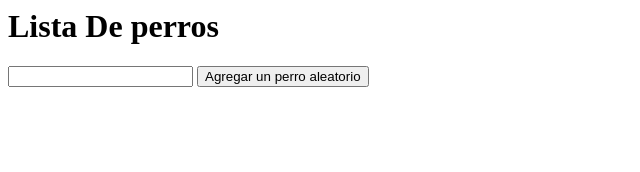
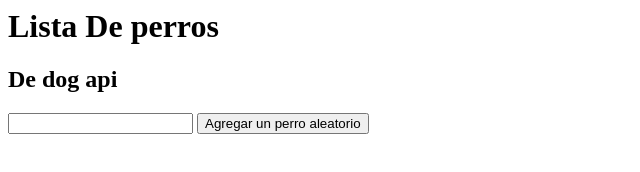
Before and after one commit to mzavaletavargas/git-test, a plain HTML site: page index.html in a window 1280 px wide. Shown: the whole page, without its empty margins (0-640 px from the left). Drawn offline with Linux system fonts and the light colour scheme.

Commit message:
agregando cambios de dog api

```diff
--- a/index.html
+++ b/index.html
@@ -1,10 +1,13 @@
 <html>
+
 <head></head>
 
 <body>
  <h1>
   Lista De perros
  </h1>
+
+ <h2>De dog api</h2>
 
  <input id="imagenPerro">
 
@@ -16,4 +19,5 @@
 
  <script src="index.js"></script>
 </body>
+
 </html>
```
Lines whose indentation alone changed are shown as unchanged.
